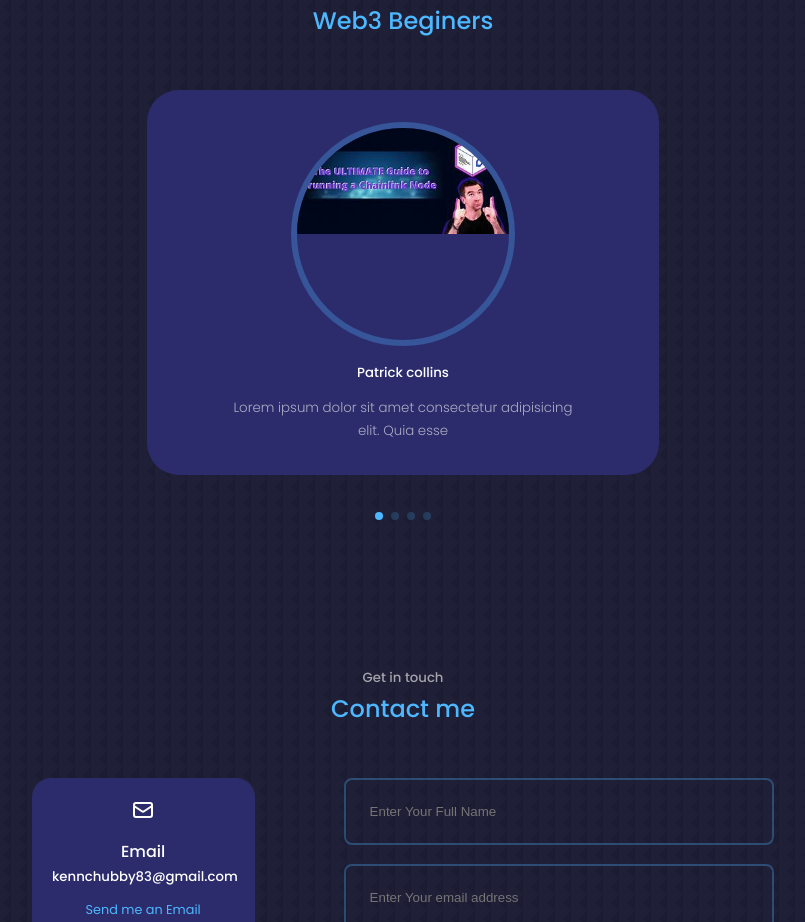
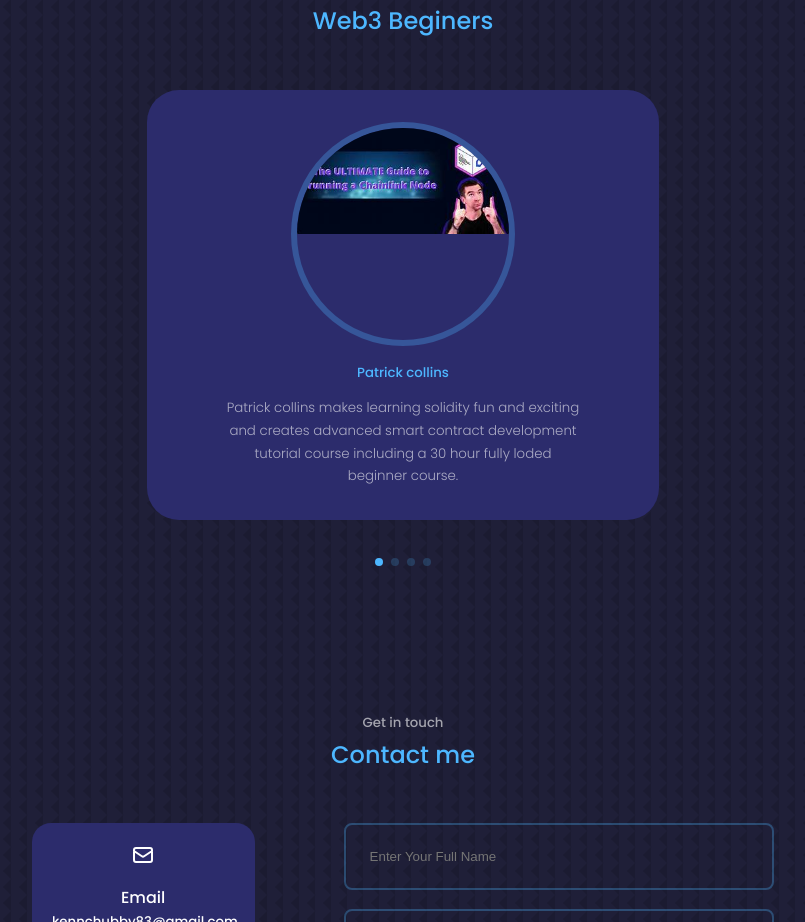
Before and after one commit to kennisnutz/portfolio_website, a React (Create React App) app: page / in a window 1280 px wide. Shown: the part 3809-4731 px from the top of the page, without its empty margins (237-1042 px from the left). Built offline with nearby package versions, Linux system fonts and the light colour scheme.

Commit message:
added tutor reviews

```diff
--- a/src/components/testimonials/Testimonials.jsx
+++ b/src/components/testimonials/Testimonials.jsx
@@ -23,7 +23,7 @@ const Testimonials = () => {
       pagination={{ clickable: true }}
       className="container testimonials__container">
         {
-          data.map(({image, name, review}, index)=>{
+          data.map(({image, name, review, link}, index)=>{
             return (
 
                 <SwiperSlide
@@ -31,13 +31,15 @@ const Testimonials = () => {
 
 
                 className='testimonial'>
-                <div className="client__avatar">
-                  <img src={image} alt=" AVATAR One" />
-                </div>
-                <h5 className='client__name'>{name}</h5>
+                <a href={link} target="_blank">
+                  <div className="client__avatar">
+                    <img src={image} alt=" AVATAR One" />
+                  </div>
+                  <h5 className='client__name'>{name}</h5>
                   <small className='client__review'>
                     {review}
                   </small>
+                </a>
               </SwiperSlide>
 
             )
--- a/src/components/testimonials/data.jsx
+++ b/src/components/testimonials/data.jsx
@@ -9,26 +9,30 @@ const tutorData=[
     {
         image:patrickAvatar,
         name: "Patrick collins",
-        review: "Lorem ipsum dolor sit amet consectetur adipisicing elit. Quia esse"
-
+        review: "Patrick collins makes learning solidity fun and exciting and creates advanced smart contract development tutorial course including a 30 hour fully loded beginner course.",
+        link:  "https://www.youtube.com/c/PatrickCollins"
 
     },
     {
         image:gregAvatar,
         name: "Gergory from Dapp university",
-        review: "Lorem ipsum dolor sit amet consectetur adipisicing elit. Quia esse"
+        review: "Gregory trains beginners in web3 space via his bootcamp proqram and numerous free youtube videos on his youtub channel. He focuses mainly on decentralized applications.",
+        link: "https://www.youtube.com/c/DappUniversity"
 
     },
     {
         image:julianAvatar,
         name: "Julian from Eat the blocks",
-        review: "Lorem ipsum dolor sit amet consectetur adipisicing elit. Quia esse"
+        review: "Julian provides high quality web3 tutorial videos with practical example implementation for smart contracts, decentralized applications and backend frame works in a highly easy to understand manner.",
+        link: "https://www.youtube.com/c/EatTheBlocks"
+
 
     },
     {
         image:qaziAvatar,
         name: "Qazi the clever programmer",
-        review: "Lorem ipsum dolor sit amet consectetur adipisicing elit. Quia esse"
+        review: "Qazi is creates lots of intuitive tutorials focused on decentralized application and user interfaces for  web3 based applications. ",
+        link: "https://www.youtube.com/c/CleverProgrammer"
 
     }
 ]
```
